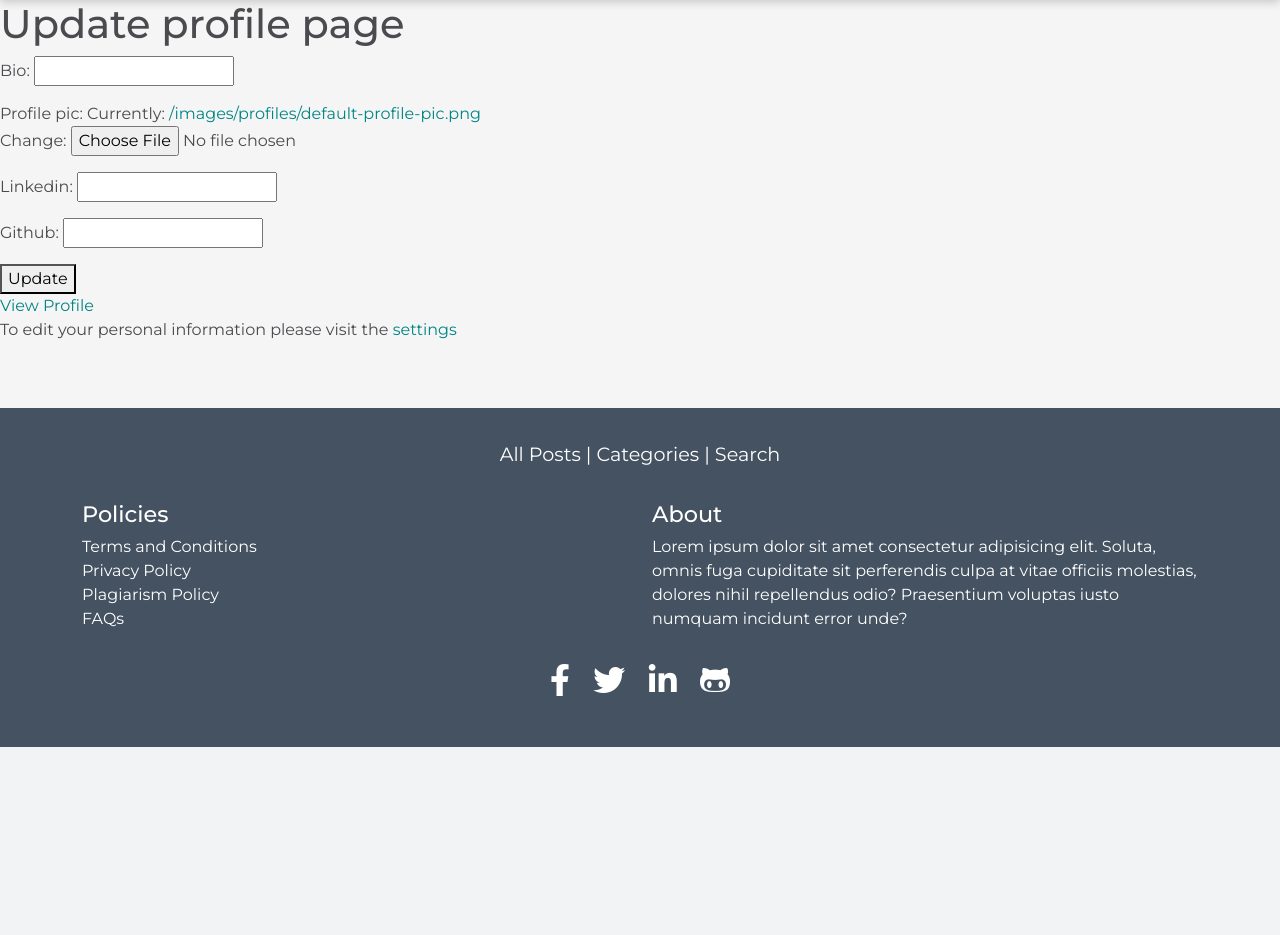
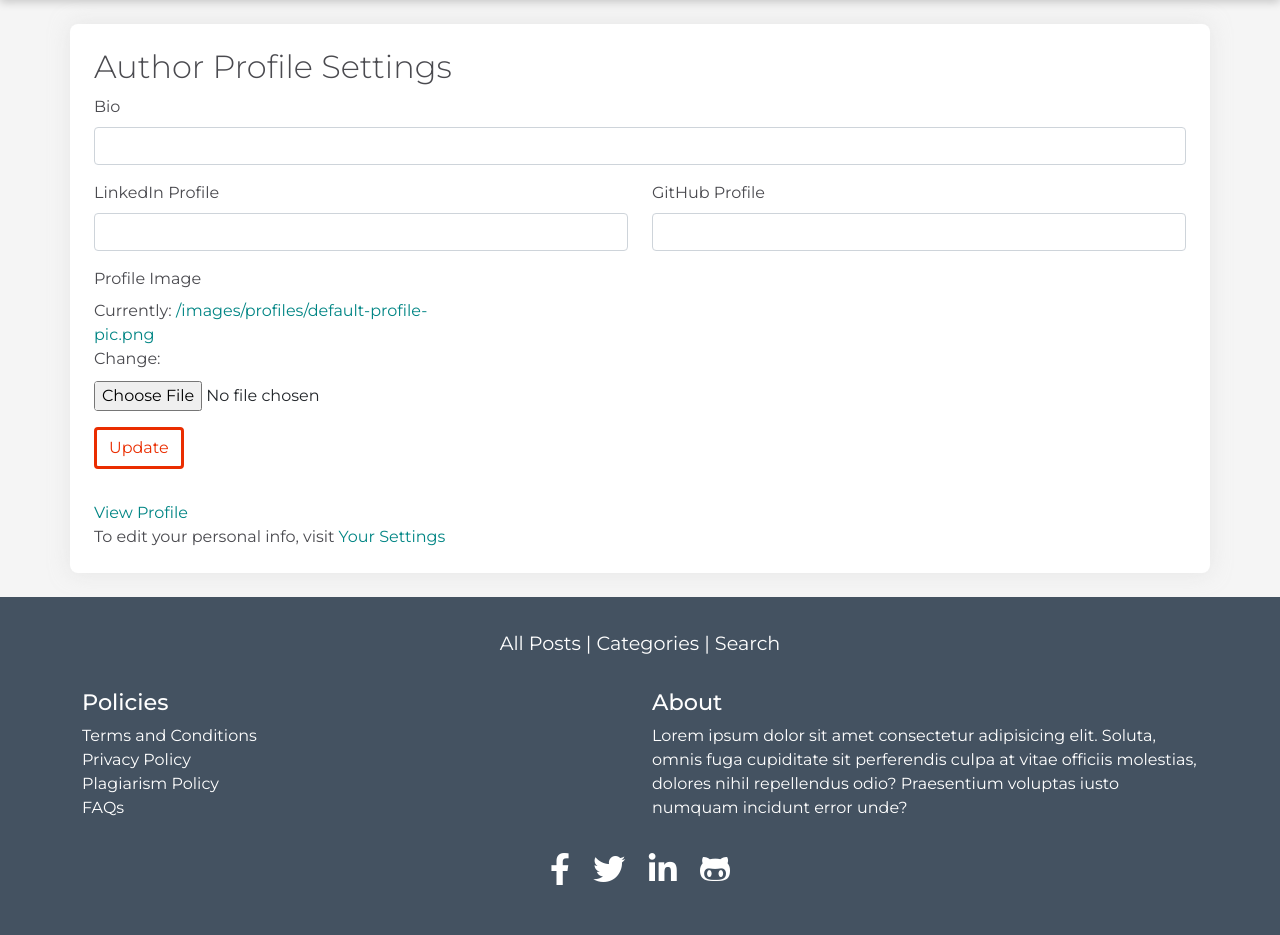
Before and after one commit to Code-Institute-Org/thelibrary, a Django app: page /users/1/update/ in a window 1280 px wide. Shown: the part 55-990 px from the top of the page. Before the commit the page ends 802 px from the top, so only its background shows below. Run offline with Django 3.2, Linux system fonts and the light colour scheme; the visitor is signed in with stand-in values (Sample User, id 1); data comes from the database, SQL or seed files in the repository; data that the repository does not hold is empty; some libraries are stand-ins or nearby versions.

Commit message:
Style update profile page.

```diff
--- a/static/css/main.css
+++ b/static/css/main.css
@@ -1055,7 +1055,8 @@ are still set to bootstrap 4)
 #edit-post-form input,
 #edit-post-form textarea,
 #modMessageForm textarea,
-#settings-form input {
+#settings-form input,
+#author-settings-form input {
     display: block;
     width: 100%;
     padding: .375rem .75rem;
@@ -1073,9 +1074,11 @@ are still set to bootstrap 4)
     transition: border-color .15s ease-in-out, box-shadow .15s ease-in-out;
 }
 
-#edit-post-form input[type=file] {
+#edit-post-form input[type=file],
+#author-settings-form input[type=file] {
     border: none;
     padding: 0;
+    margin-top: 10px;
 }
 
 /*
--- a/users/templates/update_profile.html
+++ b/users/templates/update_profile.html
@@ -2,15 +2,47 @@
 
 
 {% block content %}
-<h1>Update profile page</h1>
-<form method="POST" enctype="multipart/form-data">
-    {% csrf_token %}
-    {{ form.media }}
-    {{ form.as_p }}
-    <button>Update</button>
-</form>
 
-<a href="{% url 'user_profile' user.pk %}">View Profile</a>
+<div class="container white-box box-shadow-light-spread my-4">
+    <div class="row">
+        <div class="col-12">
+            <h1 class="home-listview-heading text-center text-sm-start">
+                Author Profile Settings
+            </h1>
+        </div>
+    </div>
+    <div class="row justify-content-center">
+        <div id="author-settings-form">
+            <form method="POST" enctype="multipart/form-data" class="row">
+                {% csrf_token %}
+                {{ form.media }}
+                <div class="mb-3 col-12">
+                    <label for="id_bio" class="form-label">Bio</label>
+                    {{ form.bio }}
+                </div>
+                <div class="mb-3 col-12 col-sm-6">
+                    <label for="id_linkedin" class="form-label">LinkedIn Profile</label>
+                    {{ form.linkedin }}
+                </div>
+                <div class="mb-3 col-12 col-sm-6">
+                    <label for="id_linkedin" class="form-label">GitHub Profile</label>
+                    {{ form.github }}
+                </div>
+                <div class="mb-3 col-12 col-md-4">
+                    <label for="id_profile_pic" class="form-label">Profile Image</label>
+                    <br>                    {{ form.profile_pic }}
+                </div>
+                <div class="mb-3 col-12">
+                    <button class="btn btn-orange mb-3">Update</button>
+                </div>
+            </form>
+            <div>
+                <a href="{% url 'user_profile' request.user.pk %}">View Profile</a>
+                <br>
+                To edit your personal info, visit <a href="{% url 'settings' user.pk %}">Your Settings</a></a>
+            </div>
+        </div>
+    </div>
+</div>
 
-<p>To edit your personal information please visit the <a href="{% url 'settings' user.pk %}">settings</a></p>
 {% endblock %}
```
